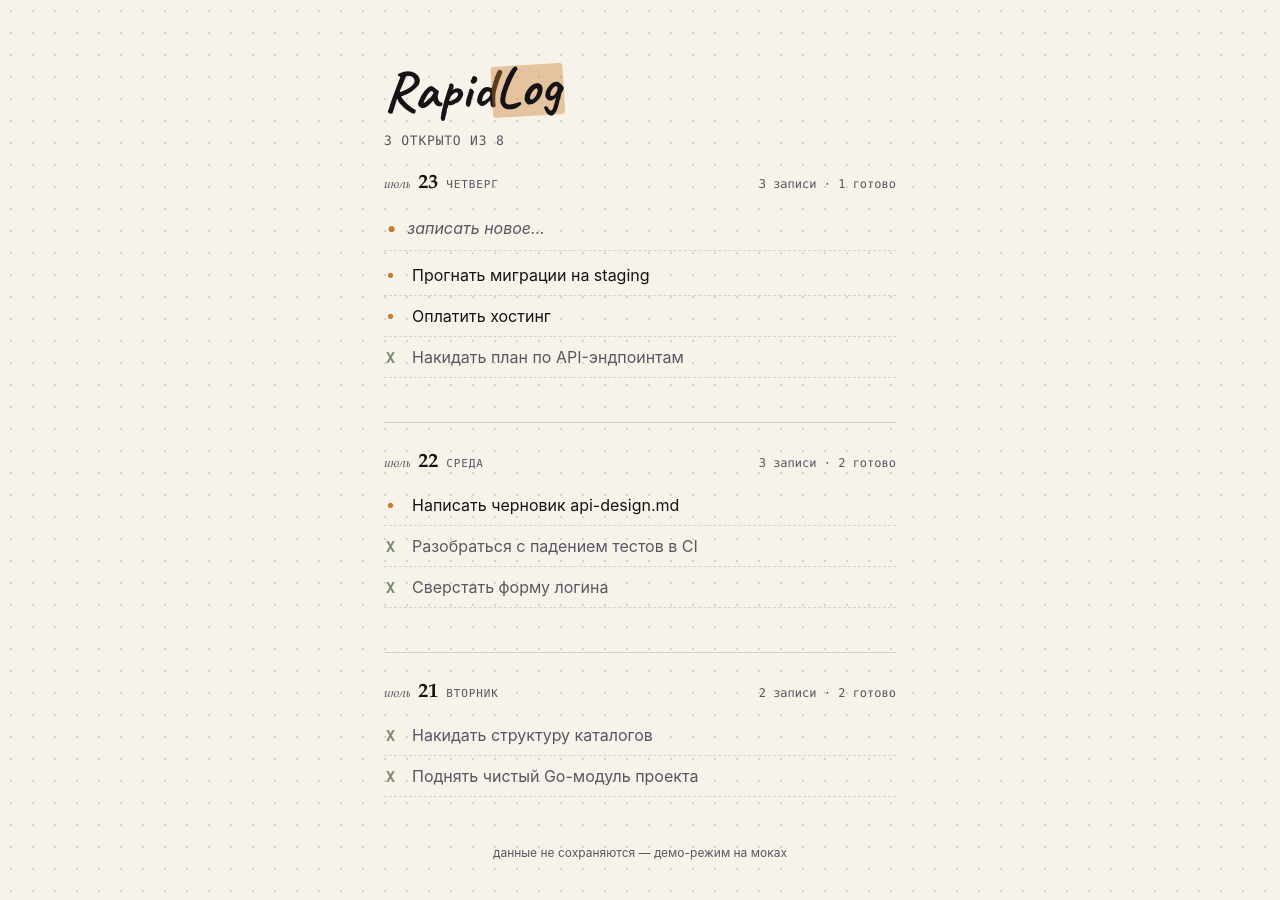
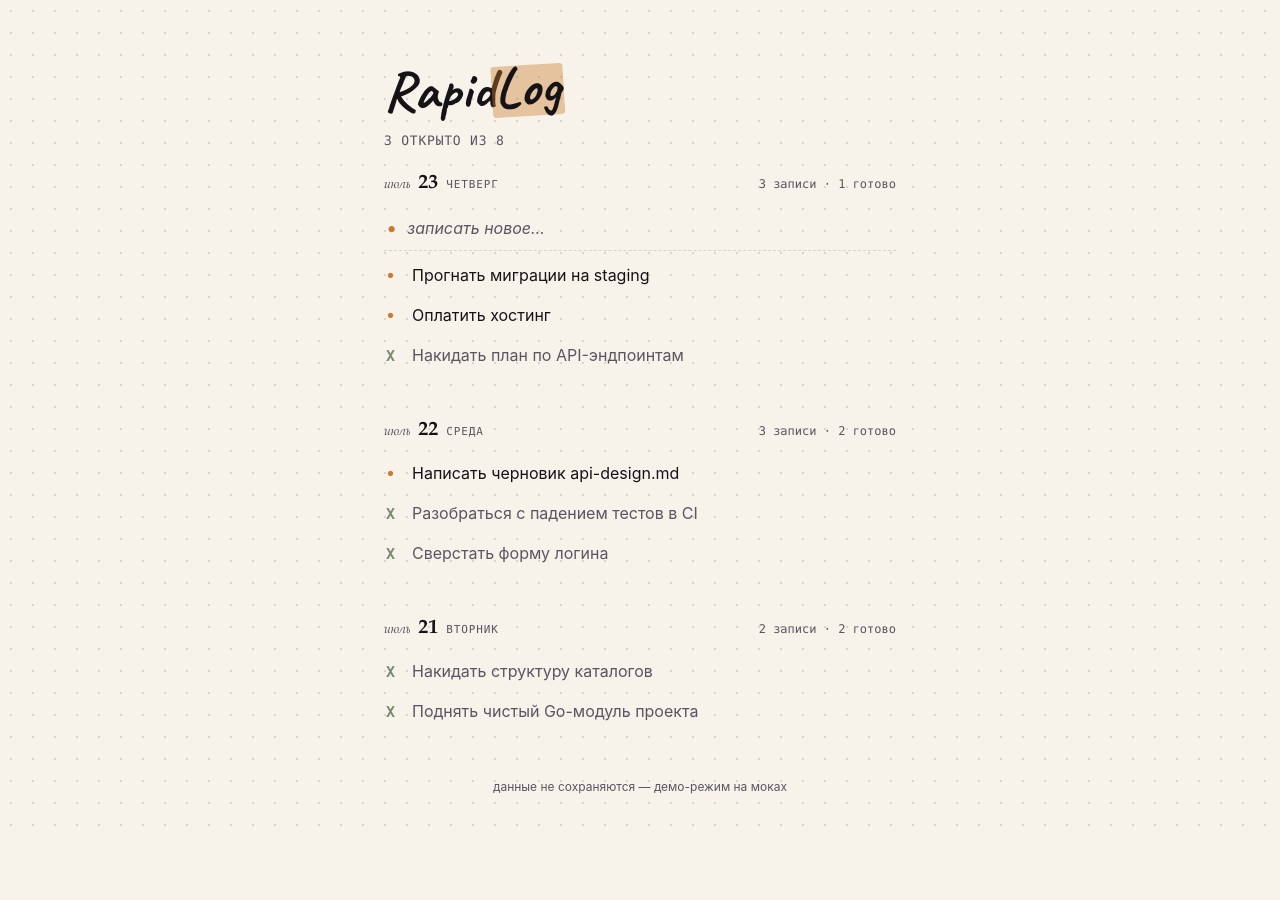
Before and after one commit to alexnesterov/rapidlog, a React (Vite) app in the folder web/: page / in a window 1280 px wide. After the commit the page ends 834 px from the top, so only its background shows below. Built offline with nearby package versions, Linux system fonts and the light colour scheme.

Commit message:
Remove divider lines between tasks and day sections

```diff
--- a/web/src/App.css
+++ b/web/src/App.css
@@ -75,11 +75,6 @@
   display: flex;
   flex-direction: column;
   gap: 4px;
-}
-
-.day + .day {
-  padding-top: 28px;
-  border-top: 1px solid var(--paper-line);
 }
 
 @media (prefers-reduced-motion: no-preference) {
@@ -241,7 +236,6 @@
   align-items: baseline;
   gap: 12px;
   padding: 10px 2px;
-  border-bottom: 1px dashed var(--paper-line);
 }
 
 .log-line__mark {
```
